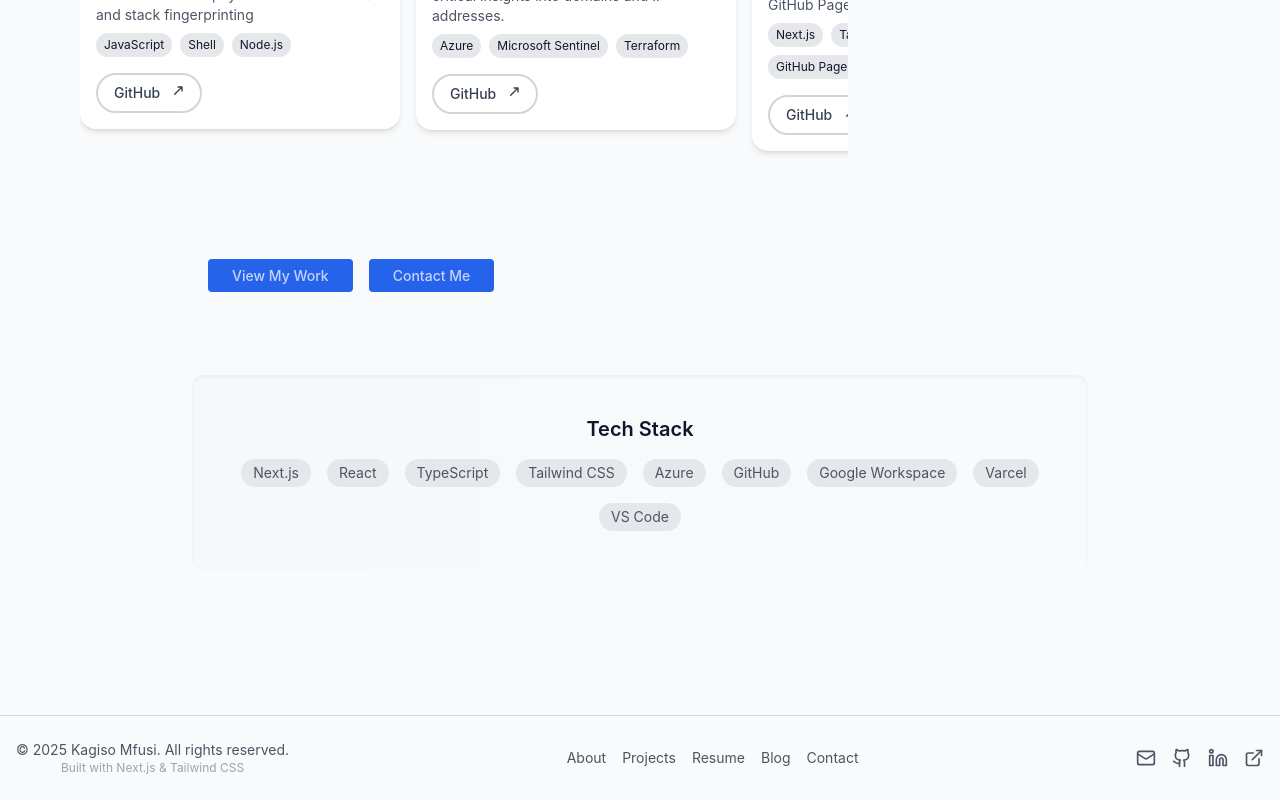
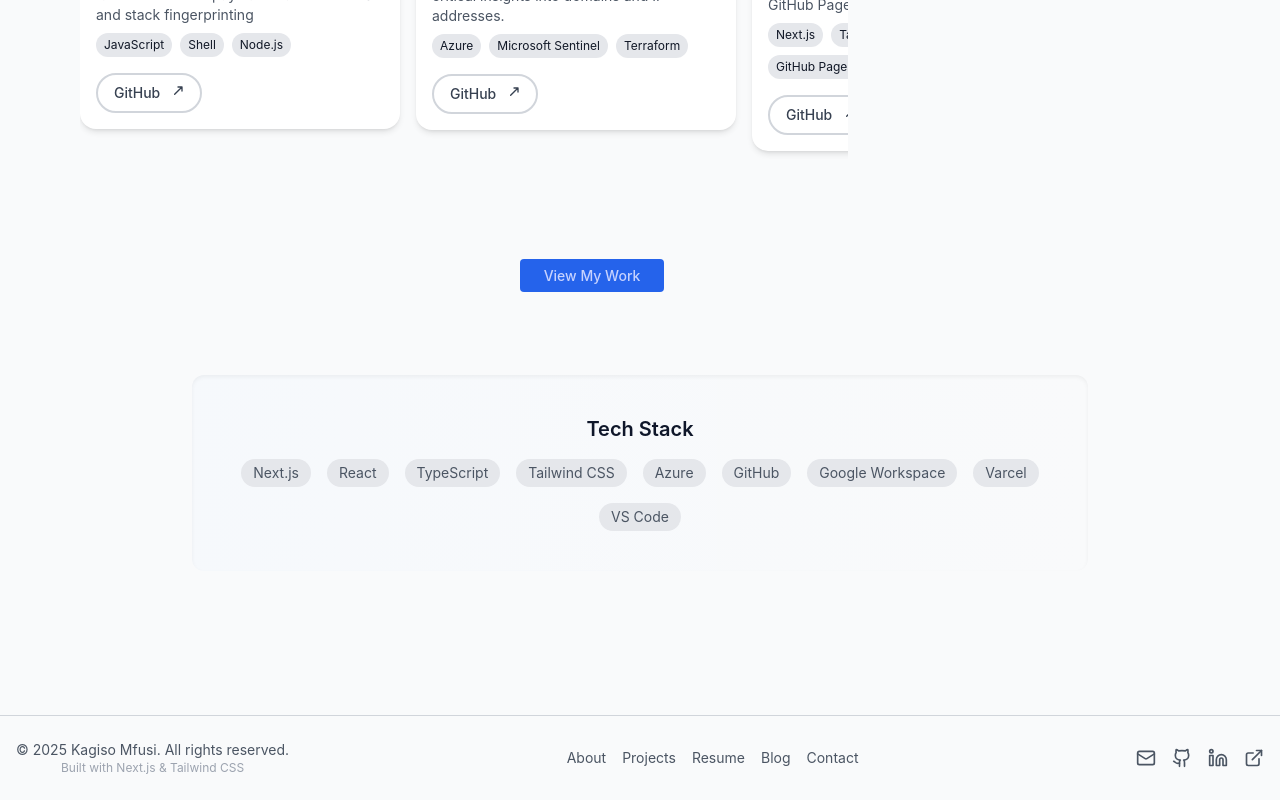
Before and after one commit to MrSpecks/MrSpecks-, a Next.js app in the folder portfolio/: page / in a window 1280 px wide. Shown: the part 1509-2309 px from the top of the page. Built offline with nearby package versions, Linux system fonts and the light colour scheme.

Commit message:
buttons and space lines edited

```diff
--- a/portfolio/pages/about.tsx
+++ b/portfolio/pages/about.tsx
@@ -53,7 +53,6 @@ export default function AboutPage() {
           </div>
         </section>
 
-        <hr className="my-8 border-gray-300 dark:border-gray-700" />
         {/* Background & Philosophy */}
         <motion.section
   className="mb-12 px-4 py-6 max-w-6xl mx-auto"
--- a/portfolio/pages/index.tsx
+++ b/portfolio/pages/index.tsx
@@ -71,7 +71,6 @@ export default function HomePage() {
             }}
           />
         </div>
-
         <p className="relative z-20 mt-4 text-base sm:text-lg max-w-2xl mx-auto text-indigo-100 dark:text-indigo-100 leading-relaxed">
           Engineer. Creator. Innovator. Building meaningful digital systems that solve tomorrow's challenges, today.
         </p>
@@ -144,17 +143,11 @@ export default function HomePage() {
    transition={{ duration: 0.6, ease: 'easeOut' }}
    viewport={{ once: true }}>
  <div className="max-w-3xl w-full">
-          <div className="mt-6 flex flex-col sm:flex-row gap-4">
+          <div className="mt-6 ">
             <Link href="/projects" passHref>
               <a className="bg-blue-600 text-indigo-200 dark:text-indigo-100 px-6 py-2 rounded hover:bg-blue-700
                 text-sm font-medium transition w-full sm:w-auto">
                 View My Work
-              </a>
-            </Link>
-            <Link href="/contact" passHref>
-              <a className="bg-blue-600 text-indigo-200 dark:text-indigo-100 px-6 py-2 rounded hover:bg-blue-700
-                text-sm font-medium transition w-full sm:w-auto">
-                Contact Me
               </a>
             </Link>
           </div>
```
